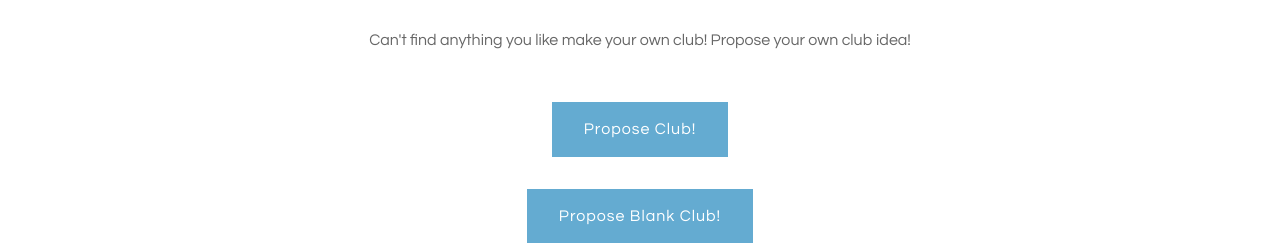
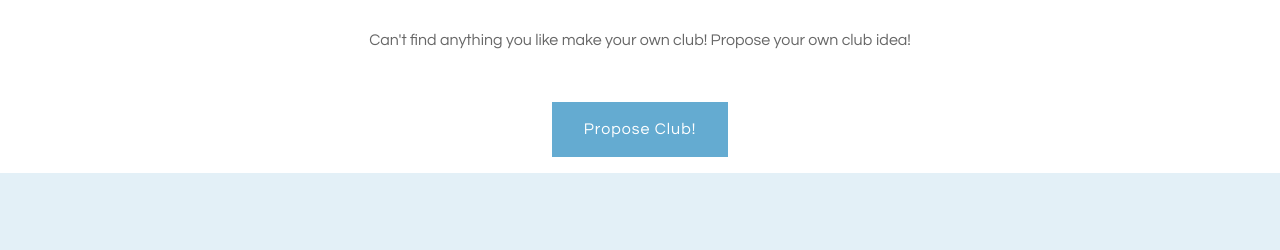
Before and after one commit to The-ProgrammingClub/World-Wide-Clubs, a plain HTML site: page addClub.html in a window 1280 px wide. Shown: the part 508-758 px from the top of the page. Drawn offline with Linux system fonts and the light colour scheme.

Commit message:
intial commit

```diff
--- a/addClub.html
+++ b/addClub.html
@@ -49,7 +49,6 @@ Released   : 20140131
 
 
 			<center><a href="addClubSplit.html" class="button">Propose Club!</a></center>
-			<center><a href="https://forms.gle/dvb1fA3f36gZsBaH7" class="button">Propose Blank Club!</a></center>
 
 
 <p></p>
```
